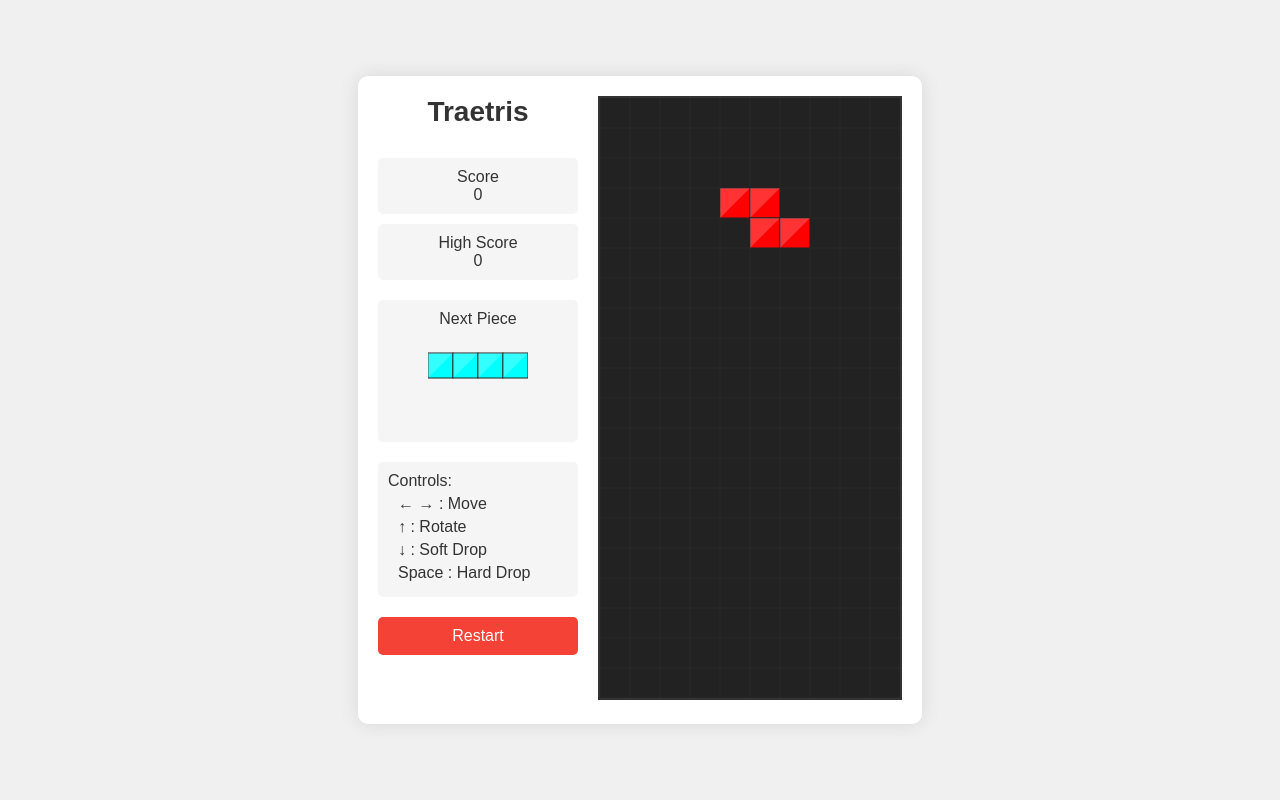
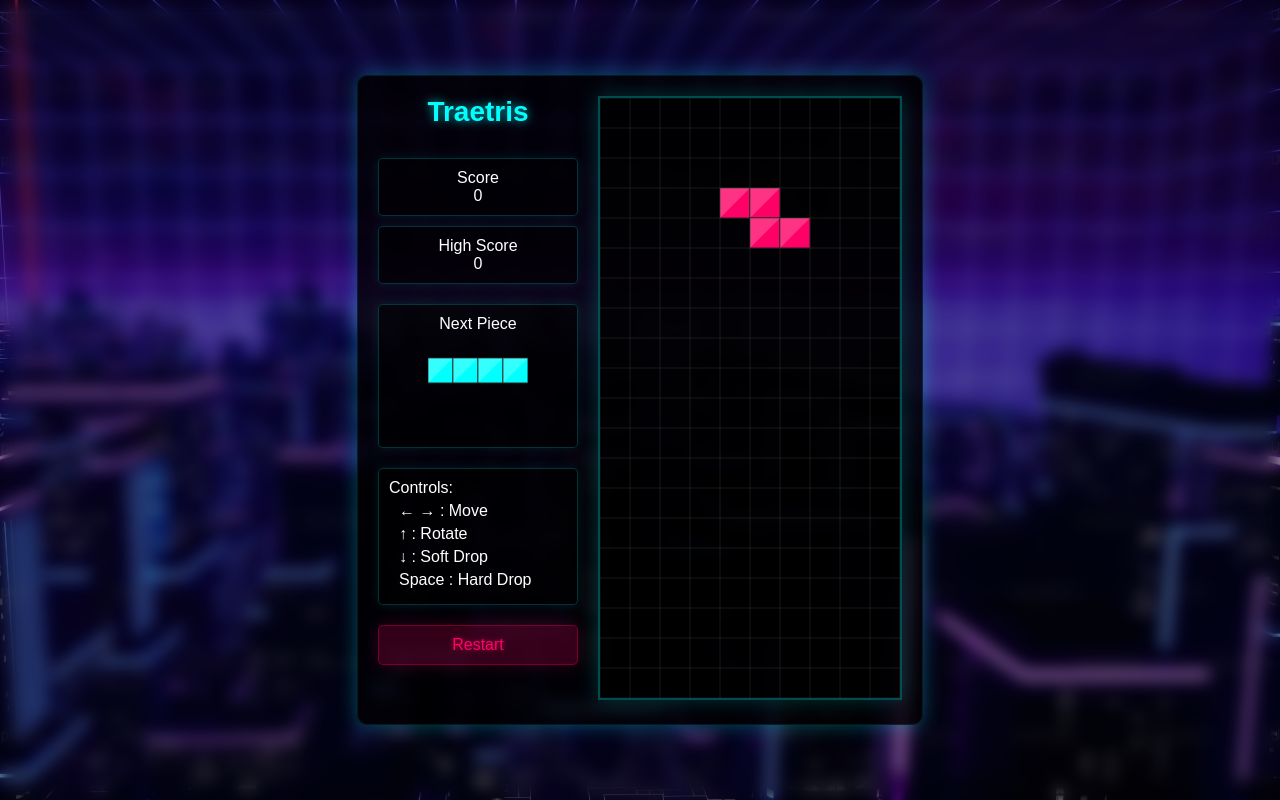
Before and after one commit to HASH1MX/Traetris, a plain HTML site: page index.html in a window 1280 px wide. Both pictures are taken after a click on the button "Start Game". Drawn offline with Linux system fonts and the light colour scheme.

Commit message:
style: update UI with neon theme and background animation
Refactor the color scheme to use neon colors for tetrominos and UI elements. Add a dynamic background animation and adjust styles for better visual appeal. Enhance scoring logic to award points per block placed and lines cleared.

```diff
--- a/game.js
+++ b/game.js
@@ -13,6 +13,7 @@ let board = [];
 let currentPiece, nextPiece;
 let score = 0;
 let highScore = parseInt(localStorage.getItem('tetrisHighScore')) || 0;
+let lastScore = 0;
 let gameOver = false;
 let gameStarted = false;
 let dropCounter = 0;
@@ -270,6 +271,8 @@ function hardDrop() {
 // Lock the piece in place
 function lockPiece() {
     const piece = currentPiece.shape;
+    let blocksPlaced = 0;
+
     for (let row = 0; row < piece.length; row++) {
         for (let col = 0; col < piece[row].length; col++) {
             if (piece[row][col]) {
@@ -279,8 +282,22 @@ function lockPiece() {
                 // Only place on the board if within bounds
                 if (boardRow >= 0 && boardRow < ROWS && boardCol >= 0 && boardCol < COLS) {
                     board[boardRow][boardCol] = currentPiece.color;
+                    blocksPlaced++;
                 }
             }
+        }
+    }
+
+    // Add points for placing blocks (100 points per block)
+    if (blocksPlaced > 0) {
+        score += blocksPlaced * 100;
+        scoreElement.textContent = score.toString();
+
+        // Update high score if needed
+        if (score > highScore) {
+            highScore = score;
+            highScoreElement.textContent = highScore.toString();
+            localStorage.setItem('tetrisHighScore', highScore.toString());
         }
     }
 
@@ -294,7 +311,9 @@ function lockPiece() {
 // Check for completed lines
 function checkLines() {
     let linesCleared = 0;
+    let rowsToCheck = [];
 
+    // First pass: identify complete lines
     for (let row = ROWS - 1; row >= 0; row--) {
         let isLineComplete = true;
 
@@ -306,16 +325,19 @@ function checkLines() {
         }
 
         if (isLineComplete) {
-            // Remove the line and add a new empty line at the top
-            board.splice(row, 1);
-            board.unshift(Array(COLS).fill(0));
+            rowsToCheck.push(row);
             linesCleared++;
-            row++; // Check the same row again after shifting
         }
     }
 
-    // Update score based on lines cleared
+    // Second pass: remove all complete lines at once
     if (linesCleared > 0) {
+        rowsToCheck.sort((a, b) => b - a); // Sort in descending order
+        for (let row of rowsToCheck) {
+            board.splice(row, 1);
+            board.unshift(Array(COLS).fill(0));
+        }
+        // Update score based on total lines cleared
         updateScore(linesCleared);
     }
 }
@@ -324,28 +346,17 @@ function checkLines() {
 function updateScore(linesCleared) {
     let points = 0;
 
-    switch (linesCleared) {
-        case 1:
-            points = 100; // Single line
-            break;
-        case 2:
-            points = 300; // Double line
-            break;
-        case 3:
-            points = 500; // Triple line
-            break;
-        case 4:
-            points = 800; // Tetris
-            break;
-    }
+    // Award 1000 points for each line cleared
+    points = linesCleared * 1000;
 
     score += points;
-    scoreElement.textContent = score;
+    console.log('Score updated:', score, 'Points added:', points, 'Lines cleared:', linesCleared);
+    scoreElement.textContent = score.toString();
 
     // Update high score if needed
     if (score > highScore) {
         highScore = score;
-        highScoreElement.textContent = highScore;
+        highScoreElement.textContent = highScore.toString();
         localStorage.setItem('tetrisHighScore', highScore.toString());
     }
 
@@ -420,6 +431,7 @@ function resetGame() {
     gameOver = false;
     score = 0;
     scoreElement.textContent = '0';
+    highScoreElement.textContent = highScore;
     gameOverElement.style.display = 'none';
     startButton.style.display = 'block';
     restartButton.style.display = 'none';
@@ -431,9 +443,17 @@ function resetGame() {
 // End the game
 function endGame() {
     gameOver = true;
+    lastScore = score;
     finalScoreElement.textContent = score;
     gameOverElement.style.display = 'flex';
     cancelAnimationFrame(animationId);
+
+    // Update high score at game end if needed
+    if (score > highScore) {
+        highScore = score;
+        highScoreElement.textContent = highScore;
+        localStorage.setItem('tetrisHighScore', highScore.toString());
+    }
 }
 
 // Initialize the game when the page loads
--- a/styles.css
+++ b/styles.css
@@ -4,23 +4,48 @@
     box-sizing: border-box;
 }
 
+@keyframes backgroundMove {
+    0% { background-position: 0% 50%; }
+    50% { background-position: 100% 50%; }
+    100% { background-position: 0% 50%; }
+}
+
 body {
     font-family: 'Arial', sans-serif;
-    background-color: #f0f0f0;
+    background: url('Img/background.jpg') no-repeat center center fixed;
+    background-size: 120% 120%;
     display: flex;
     justify-content: center;
     align-items: center;
     min-height: 100vh;
-    color: #333;
+    color: #fff;
+    position: relative;
+    animation: backgroundMove 20s ease infinite;
+    overflow: hidden;
+}
+
+body::before {
+    content: '';
+    position: absolute;
+    top: 0;
+    left: 0;
+    right: 0;
+    bottom: 0;
+    background: rgba(0, 0, 0, 0.3);
+    backdrop-filter: blur(8px);
+    z-index: 1;
 }
 
 .game-container {
     display: flex;
     gap: 20px;
-    background-color: white;
+    background-color: rgba(0, 0, 0, 0.8);
     padding: 20px;
     border-radius: 10px;
-    box-shadow: 0 0 20px rgba(0, 0, 0, 0.1);
+    box-shadow: 0 0 20px rgba(0, 255, 255, 0.3);
+    border: 1px solid rgba(0, 255, 255, 0.1);
+    position: relative;
+    z-index: 2;
 }
 
 .game-info {
@@ -32,9 +57,10 @@ body {
 
 h1 {
     font-size: 28px;
-    color: #333;
+    color: #00ffff;
     margin-bottom: 10px;
     text-align: center;
+    text-shadow: 0 0 10px rgba(0, 255, 255, 0.7);
 }
 
 .score-container {
@@ -44,23 +70,29 @@ h1 {
 }
 
 .score, .high-score {
-    background-color: #f5f5f5;
+    background-color: rgba(0, 0, 0, 0.6);
     padding: 10px;
     border-radius: 5px;
     text-align: center;
+    border: 1px solid rgba(0, 255, 255, 0.2);
+    box-shadow: 0 0 10px rgba(0, 255, 255, 0.1);
 }
 
 .next-piece-container {
-    background-color: #f5f5f5;
+    background-color: rgba(0, 0, 0, 0.6);
     padding: 10px;
     border-radius: 5px;
     text-align: center;
+    border: 1px solid rgba(0, 255, 255, 0.2);
+    box-shadow: 0 0 10px rgba(0, 255, 255, 0.1);
 }
 
 .controls {
-    background-color: #f5f5f5;
+    background-color: rgba(0, 0, 0, 0.6);
     padding: 10px;
     border-radius: 5px;
+    border: 1px solid rgba(0, 255, 255, 0.2);
+    box-shadow: 0 0 10px rgba(0, 255, 255, 0.1);
 }
 
 .controls ul {
@@ -73,26 +105,34 @@ h1 {
 }
 
 button {
-    background-color: #4CAF50;
-    color: white;
-    border: none;
+    background-color: rgba(0, 255, 255, 0.2);
+    color: #00ffff;
+    border: 1px solid rgba(0, 255, 255, 0.3);
     padding: 10px 15px;
     border-radius: 5px;
     cursor: pointer;
     font-size: 16px;
-    transition: background-color 0.3s;
+    transition: all 0.3s;
+    text-shadow: 0 0 5px rgba(0, 255, 255, 0.7);
+    box-shadow: 0 0 15px rgba(0, 255, 255, 0.2);
 }
 
 button:hover {
-    background-color: #45a049;
+    background-color: rgba(0, 255, 255, 0.3);
+    box-shadow: 0 0 20px rgba(0, 255, 255, 0.4);
 }
 
 #restart-button {
-    background-color: #f44336;
+    background-color: rgba(255, 0, 100, 0.2);
+    color: #ff0066;
+    border: 1px solid rgba(255, 0, 100, 0.3);
+    text-shadow: 0 0 5px rgba(255, 0, 100, 0.7);
+    box-shadow: 0 0 15px rgba(255, 0, 100, 0.2);
 }
 
 #restart-button:hover {
-    background-color: #d32f2f;
+    background-color: rgba(255, 0, 100, 0.3);
+    box-shadow: 0 0 20px rgba(255, 0, 100, 0.4);
 }
 
 .game-board-container {
@@ -100,8 +140,9 @@ button:hover {
 }
 
 #game-board {
-    background-color: #222;
-    border: 2px solid #333;
+    background-color: rgba(0, 0, 0, 0.8);
+    border: 2px solid rgba(0, 255, 255, 0.3);
+    box-shadow: 0 0 20px rgba(0, 255, 255, 0.2);
 }
 
 .game-over {
@@ -130,5 +171,6 @@ button:hover {
 }
 
 #play-again-button:hover {
-    background-color: #45a049;
+    background-color: rgba(0, 255, 255, 0.3);
+    box-shadow: 0 0 20px rgba(0, 255, 255, 0.4);
 }
--- a/tetrominos.js
+++ b/tetrominos.js
@@ -7,14 +7,14 @@ const TETROMINOS = {
             [0, 0, 0, 0],
             [0, 0, 0, 0]
         ],
-        color: '#00FFFF' // Cyan
+        color: '#00ffff' // Neon Cyan
     },
     O: {
         shape: [
             [1, 1],
             [1, 1]
         ],
-        color: '#FFFF00' // Yellow
+        color: '#ffff00' // Neon Yellow
     },
     T: {
         shape: [
@@ -22,7 +22,7 @@ const TETROMINOS = {
             [1, 1, 1],
             [0, 0, 0]
         ],
-        color: '#800080' // Purple
+        color: '#ff00ff' // Neon Magenta
     },
     L: {
         shape: [
@@ -30,7 +30,7 @@ const TETROMINOS = {
             [1, 1, 1],
             [0, 0, 0]
         ],
-        color: '#FF7F00' // Orange
+        color: '#ff9900' // Neon Orange
     },
     J: {
         shape: [
@@ -38,7 +38,7 @@ const TETROMINOS = {
             [1, 1, 1],
             [0, 0, 0]
         ],
-        color: '#0000FF' // Blue
+        color: '#00ffff' // Neon Blue
     },
     S: {
         shape: [
@@ -46,7 +46,7 @@ const TETROMINOS = {
             [1, 1, 0],
             [0, 0, 0]
         ],
-        color: '#00FF00' // Green
+        color: '#39ff14' // Neon Green
     },
     Z: {
         shape: [
@@ -54,7 +54,7 @@ const TETROMINOS = {
             [0, 1, 1],
             [0, 0, 0]
         ],
-        color: '#FF0000' // Red
+        color: '#ff0066' // Neon Pink
     }
 };
 
```
Also changed, not shown: Img/background.jpg (added).
